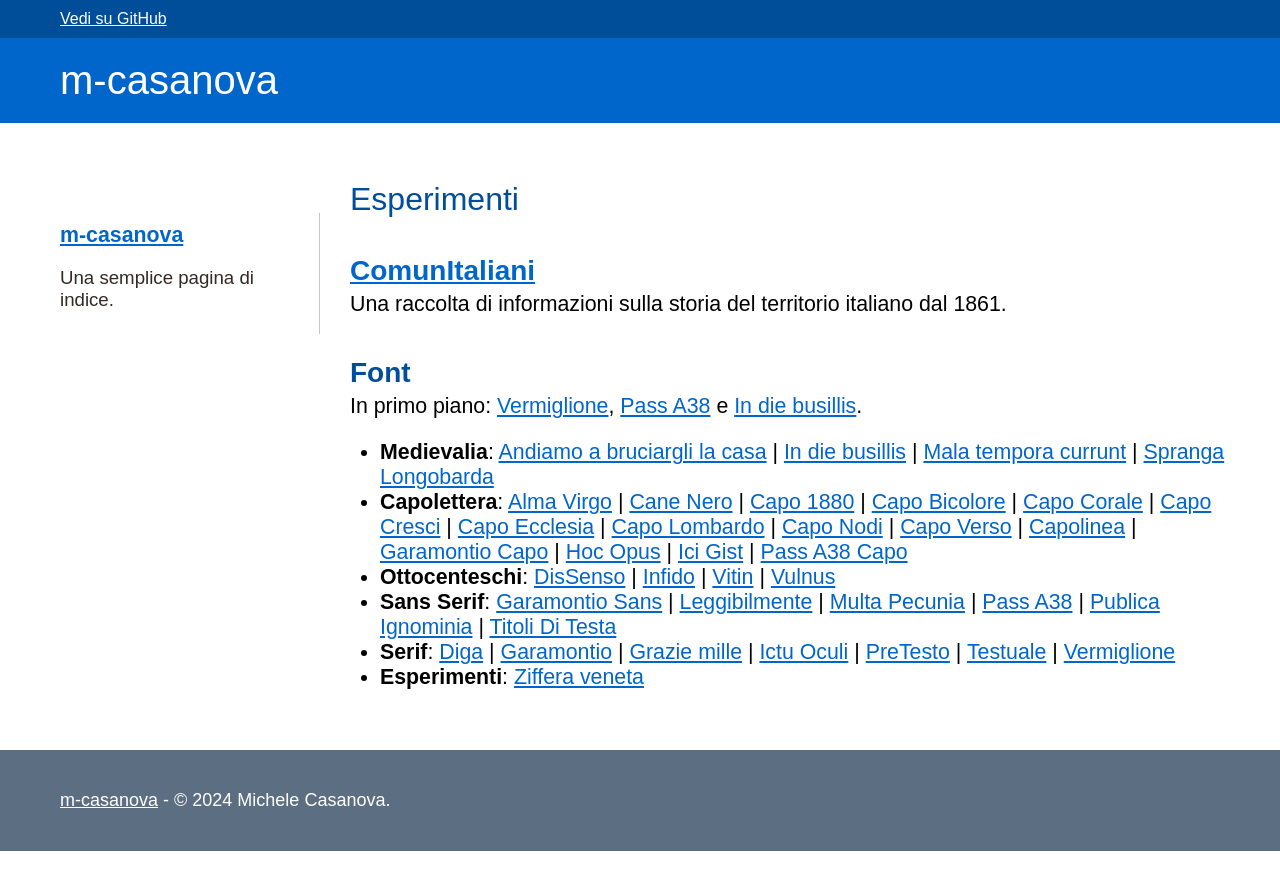
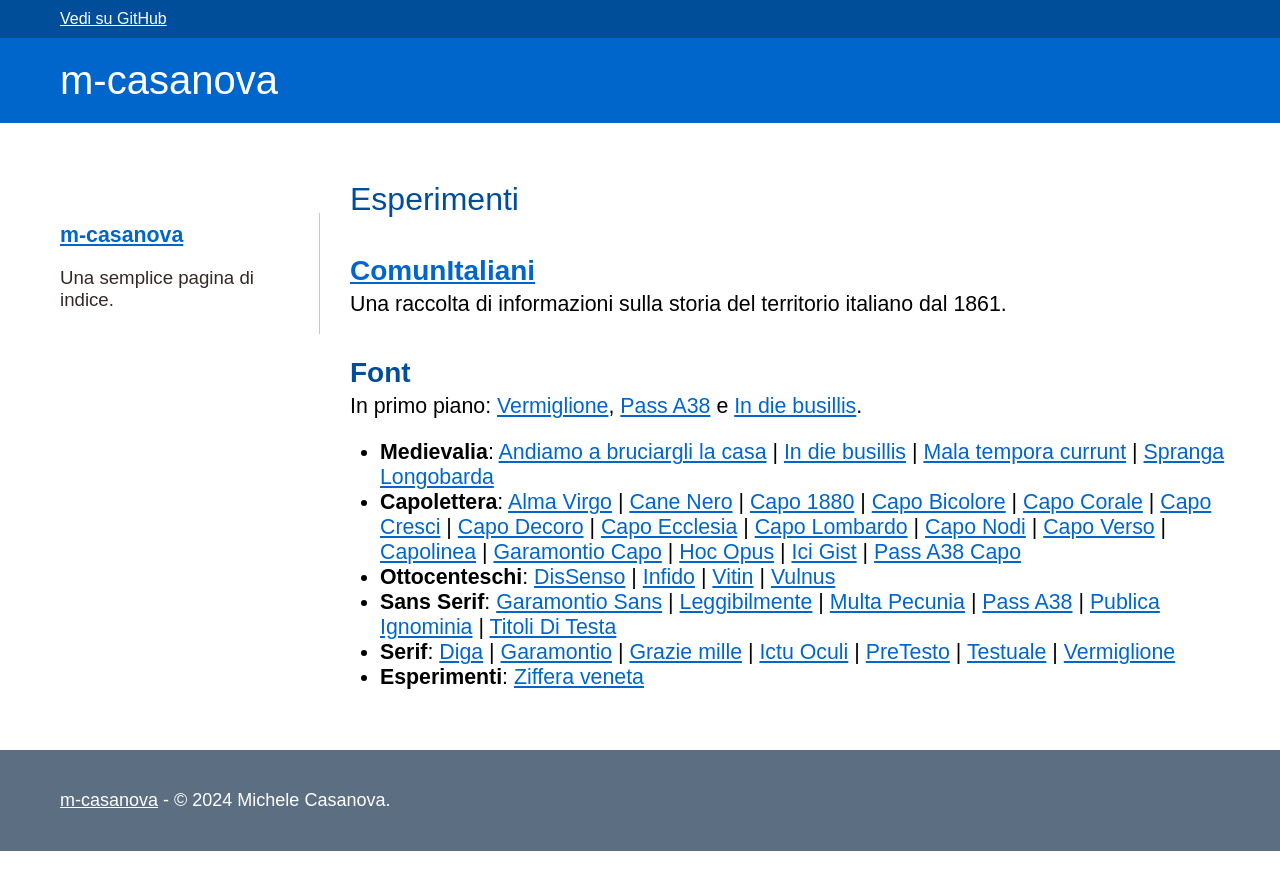
Before and after one commit to m-casanova/m-casanova.github.io, a Jekyll site: the page built from index.md, in a window 1280 px wide. Shown: the top 890 px of the page. Built offline with Jekyll 4.4.1, drawn with Linux system fonts in a browser that asks for light colours; some web fonts are replaced.

Commit message:
+Capo Decoro

```diff
--- a/index.md
+++ b/index.md
@@ -25,6 +25,7 @@ In primo piano: [Vermiglione](/Vermiglione), [Pass A38](/Pass-A38) e [In die bus
 [Capo Bicolore](/CapoBicolore) |
 [Capo Corale](/CapoCorale) |
 [Capo Cresci](/CapoCresci) |
+[Capo Decoro](/CapoDecoro) |
 [Capo Ecclesia](/CapoEcclesia) |
 [Capo Lombardo](/CapoLombardo) |
 [Capo Nodi](/CapoNodi) |
```
